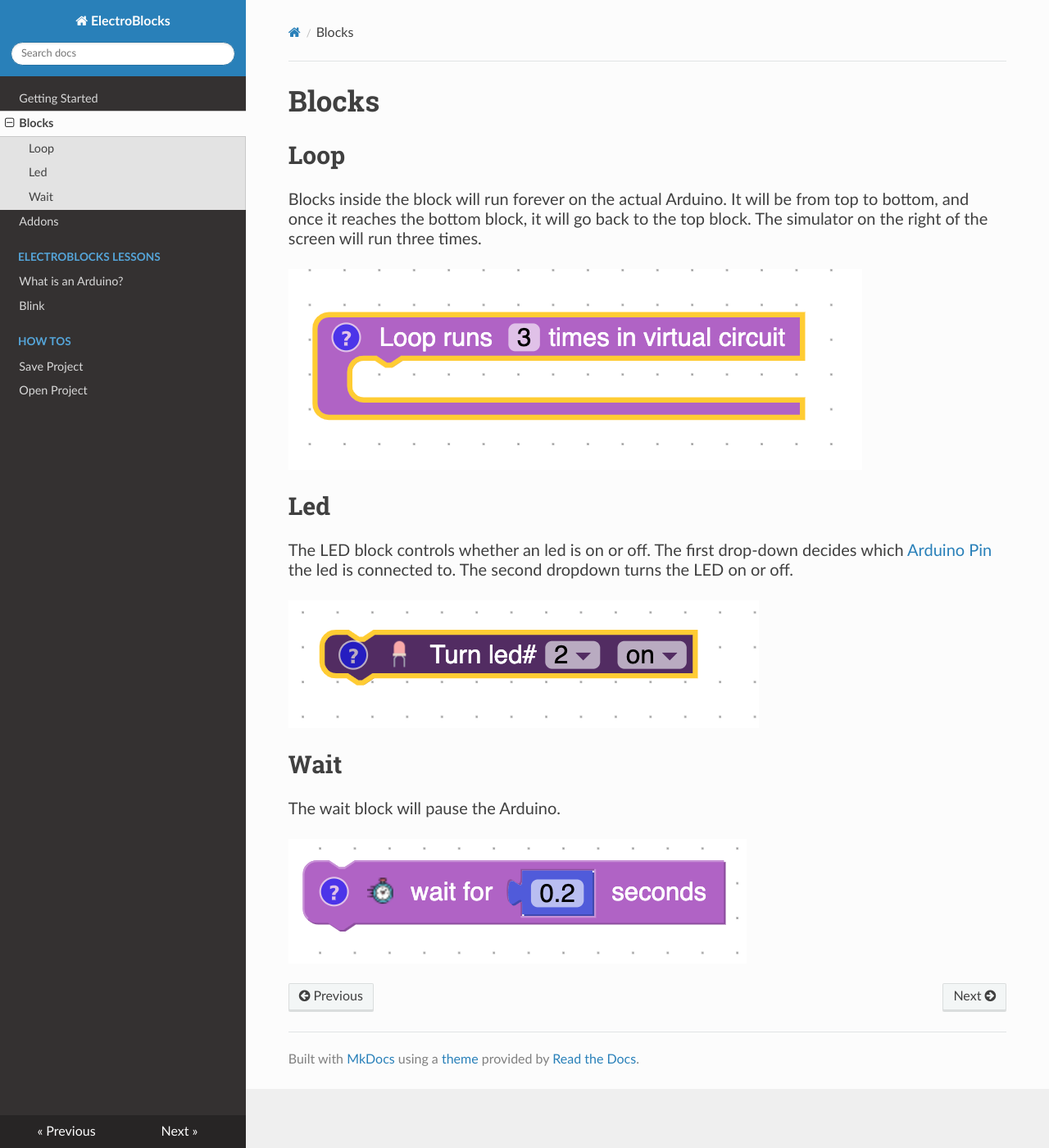
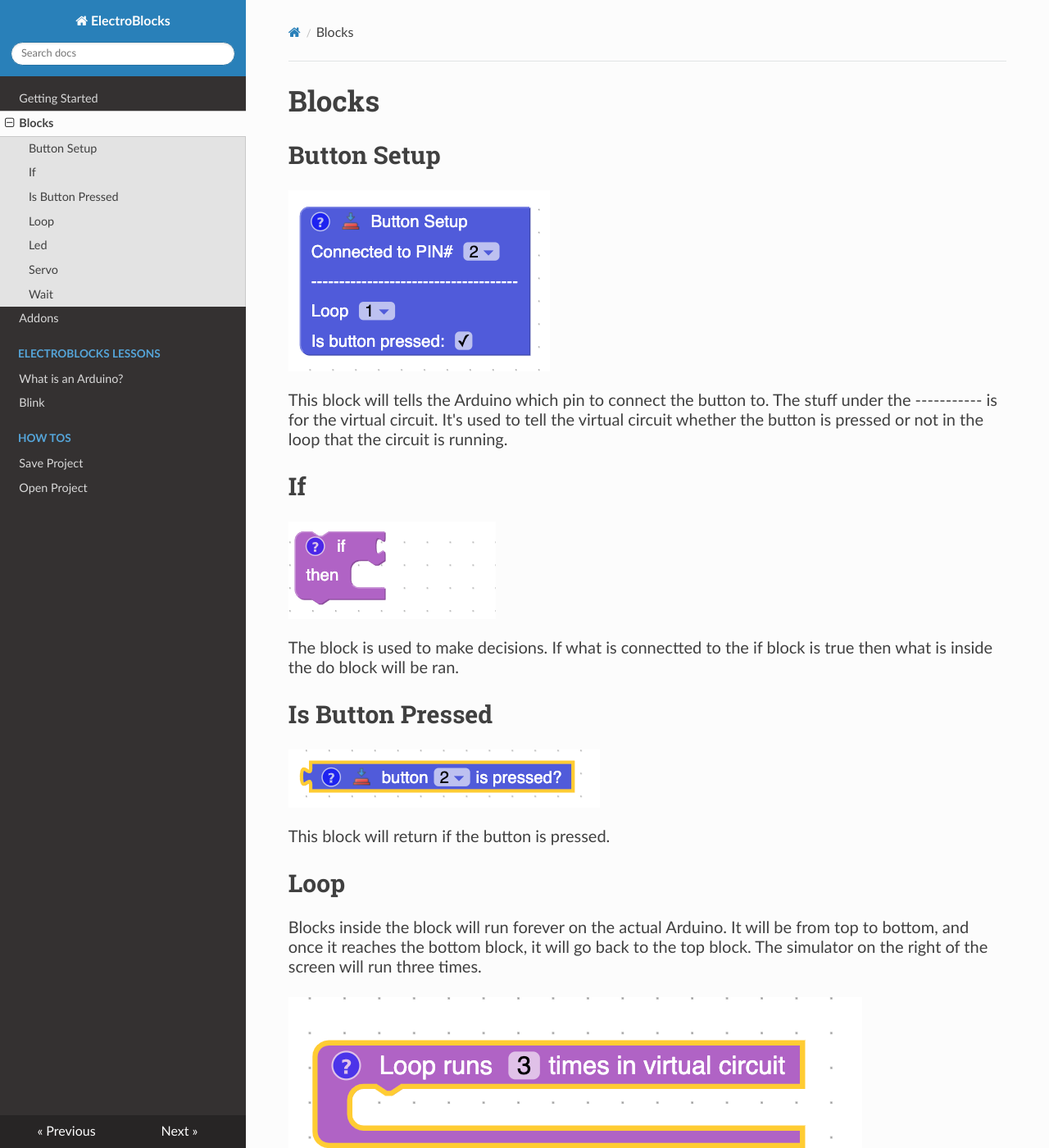
Before and after one commit to ElectroBlocks/docs, an MkDocs documentation site: the page built from docs/blocks.md, in a window 1280 px wide and 1400 px high. Shown: the whole window at 82% size. Built offline with MkDocs 1.6.1, drawn with Linux system fonts in a browser that asks for light colours; nearby versions of some CDN libraries; some of the changed text lies outside the part shown.

Commit message:
Got blocks working and got link working for blink

```diff
--- a/docs/blocks.md
+++ b/docs/blocks.md
@@ -1,4 +1,27 @@
 # Blocks
+
+
+## Button Setup
+
+![button setup block](assets/blocks/button_setup_block.png)
+
+
+This block will tells the Arduino which pin to connect the button to.  The stuff under the ----------- is for the virtual circuit.  It's used to tell the virtual circuit whether the button is pressed or not in the loop that the circuit is running.
+
+
+## If
+
+![if block](assets/blocks/if_block.png)
+
+
+The block is used to make decisions.  If what is connectted to the if block is true then what is inside the do block will be ran.
+
+## Is Button Pressed
+
+![if block](assets/blocks/is_button_pressed.png)
+
+
+This block will return if the button is pressed.
 
 ## Loop
 
@@ -12,6 +35,13 @@ The LED block controls whether an led is on or off.  The first drop-down decides
 
 ![loop block](assets/blocks/led.png)
 
+## Servo
+
+The servo controls the data pin that the servo is connectted to and number of degress that you want to rotate the servo.  The higher the number the more the servo will rotate.
+
+![servo block](assets/blocks/servo.png)
+
+
 ## Wait
 
 The wait block will pause the Arduino.
```
Also changed, not shown: docs/lessons/blink.md (+3 -3 lines), docs/lessons/highfive.md (+8 -1 lines), docs/assets/blocks/button_setup_block.png (added), docs/assets/blocks/if_block.png (added), docs/assets/blocks/is_button_pressed.png (added), docs/assets/blocks/servo.png (added).
